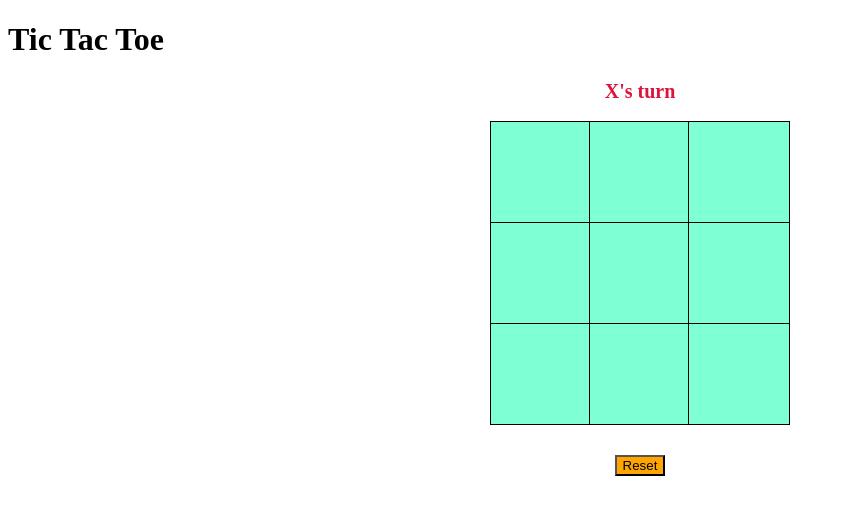
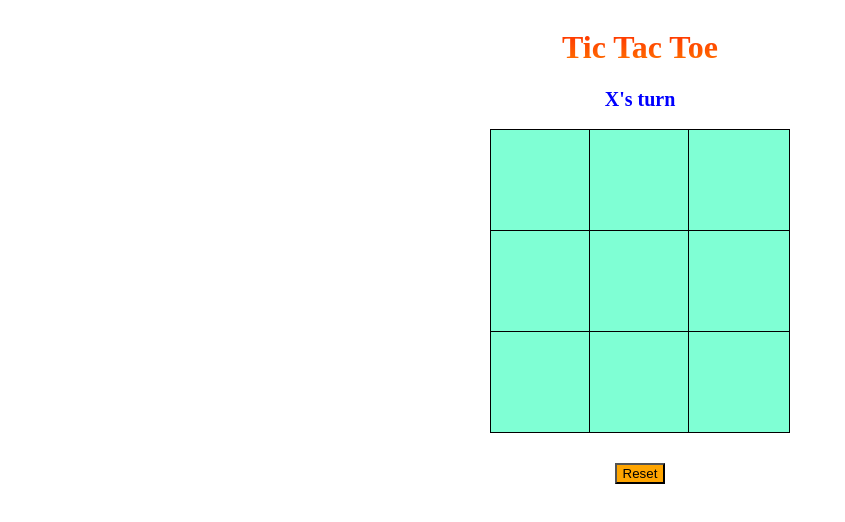
Before and after one commit to MrsVer/TicTacToe, a plain HTML site: page index.html in a window 1280 px wide. Shown: the whole page, without its empty margins (0-845 px from the left). Drawn offline with Linux system fonts and the light colour scheme.

Commit message:
Change tite to gradient color

```diff
--- a/index.html
+++ b/index.html
@@ -8,8 +8,7 @@
   <link rel="stylesheet" href="styling.css">
 </head>
 <body>
-
-  <h1>Tic Tac Toe</h1>
+  <div class="title"><h1>Tic Tac Toe</h1></div>
 
   <div class="display">
     <span class="display-player playerX">X</span>'s turn
--- a/styling.css
+++ b/styling.css
@@ -1,8 +1,23 @@
+.html {
+  background-color: burlywood;
+}
+
+.title {
+  display: flex;
+  justify-content: center;
+  align-items: center;
+
+  background-image: linear-gradient(180deg, red, orange);
+    -webkit-background-clip: text;
+    background-clip: text;
+    color: transparent;
+}
+
 .display {
   display: flex;
   justify-content: center;
   align-items: center;
-  color: crimson;
+  color: blue;
   font-weight: bold;
   font-size: 20px;
 }
@@ -40,6 +55,5 @@
 }
 
 #reset {
-  background: orange
-  ;
+  background: orange;
 }
```
